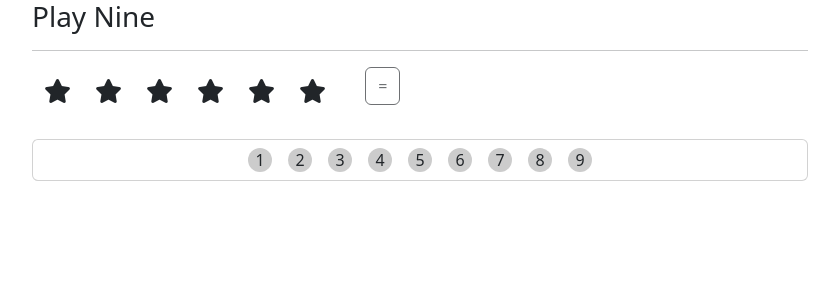
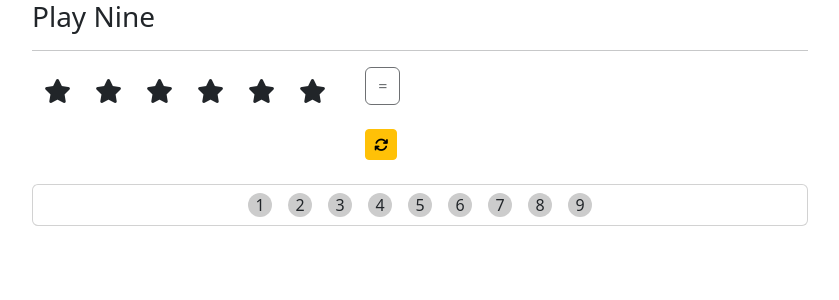
Before and after one commit to haotv0802/fm_fe2, a React app: page / in a window 1280 px wide. Shown: the top 300 px of the page, without its empty margins (220-1059 px from the left). Built offline with nearby package versions, Linux system fonts and the light colour scheme.

Commit message:
Refresh button (my impl)

```diff
--- a/gameApp/Button.jsx
+++ b/gameApp/Button.jsx
@@ -6,10 +6,7 @@
     switch (this.props.answerIsCorrect) {
       case true:
         button =
-          <span>
-            <button className="btn btn-success"><i className="fa fa-check"></i></button>
-            <button onClick={this.props.acceptAnswer} className="btn">Accept Answer</button>
-          </span>
+          <button className="btn btn-success" onClick={this.props.acceptAnswer}><i className="fa fa-check"></i></button>
         break;
       case false:
         button =
@@ -23,6 +20,10 @@
     return (
       <div className="col-md-2">
         {button}
+        <br /><br />
+        <button className="btn btn-warning btn-sm" onClick={this.props.refresh}>
+          <i className="fa fa-refresh"></i>
+        </button>
       </div>
     )
   }
--- a/gameApp/Game.jsx
+++ b/gameApp/Game.jsx
@@ -18,10 +18,11 @@
     this.unselectNumber = this.unselectNumber.bind(this);
     this.checkAnswer = this.checkAnswer.bind(this);
     this.acceptAnswer = this.acceptAnswer.bind(this);
+    this.refresh = this.refresh.bind(this);
   }
 
   selectNumber(clickedNumber) {
-    if (this.state.usedNumbers.indexOf(clickedNumber) >= 0) {
+    if (this.state.usedNumbers.indexOf(clickedNumber) >= 0 || this.state.selectedNumbers.indexOf(clickedNumber) >= 0) {
       return;
     }
     this.setState(prevState => ({
@@ -49,9 +50,16 @@
       prevState => ({
         usedNumbers: prevState.usedNumbers.concat(prevState.selectedNumbers),
         selectedNumbers: [],
+        answerIsCorrect: null,
         randomNumberOfStars: 1 + Math.floor(Math.random() * 9)
       })
     );
+  }
+
+  refresh() {
+    this.setState({
+      randomNumberOfStars: 1 + Math.floor(Math.random() * 9)
+    })
   }
   render() {
     const {randomNumberOfStars, selectedNumbers, answerIsCorrect, usedNumbers} = this.state;
@@ -65,6 +73,7 @@
                   checkAnswer={this.checkAnswer}
                   answerIsCorrect={answerIsCorrect}
                   acceptAnswer={this.acceptAnswer}
+                  refresh={this.refresh}
           />
           <Answer selectedNumbers={selectedNumbers}
                   unselectNumber={this.unselectNumber}  />
```
